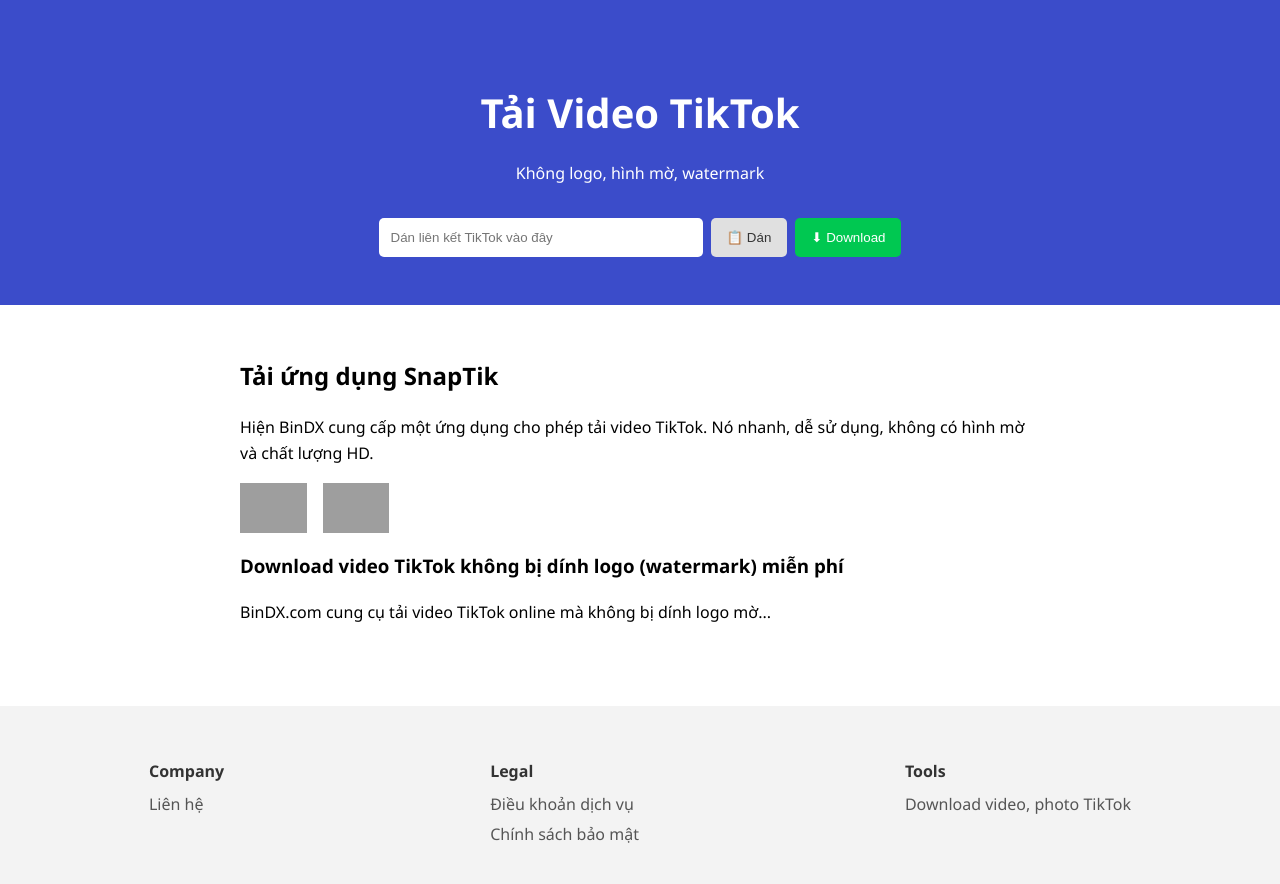
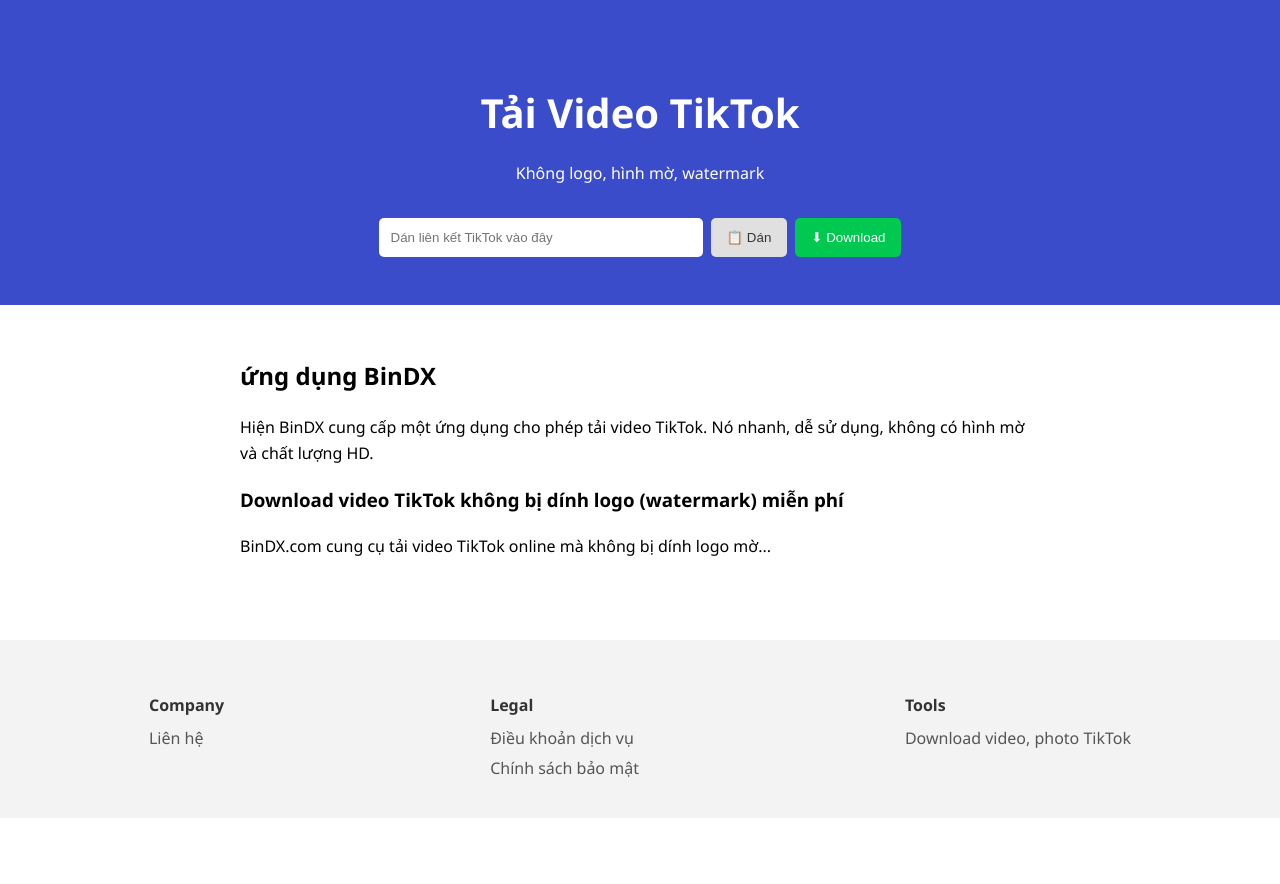
Before and after one commit to linhdev564/BinDX, a Flask app: page / in a window 1280 px wide. Shown: the part 71-955 px from the top of the page. After the commit the page ends 848 px from the top, so only its background shows below. Run offline with Flask 3, Linux system fonts and the light colour scheme; grey boxes are pictures that could not be loaded.

Commit message:
update ui

```diff
--- a/app/templates/download_page.html
+++ b/app/templates/download_page.html
@@ -23,13 +23,8 @@
     </section>
 
     <section class="content">
-        <h2>Tải ứng dụng SnapTik</h2>
+        <h2>ứng dụng BinDX</h2>
         <p>Hiện BinDX cung cấp một ứng dụng cho phép tải video TikTok. Nó nhanh, dễ sử dụng, không có hình mờ và chất lượng HD.</p>
-        <div class="app-buttons" hidden>
-            <img src="https://upload.wikimedia.org/wikipedia/commons/7/78/Google_Play_Store_badge_EN.svg" alt="Google Play" class="store-btn">
-            <img src="https://developer.apple.com/assets/elements/badges/download-on-the-app-store.svg" alt="App Store" class="store-btn">
-        </div>
-
         <h3>Download video TikTok không bị dính logo (watermark) miễn phí</h3>
         <p>BinDX.com cung cụ tải video TikTok online mà không bị dính logo mờ...</p>
     </section>
```
